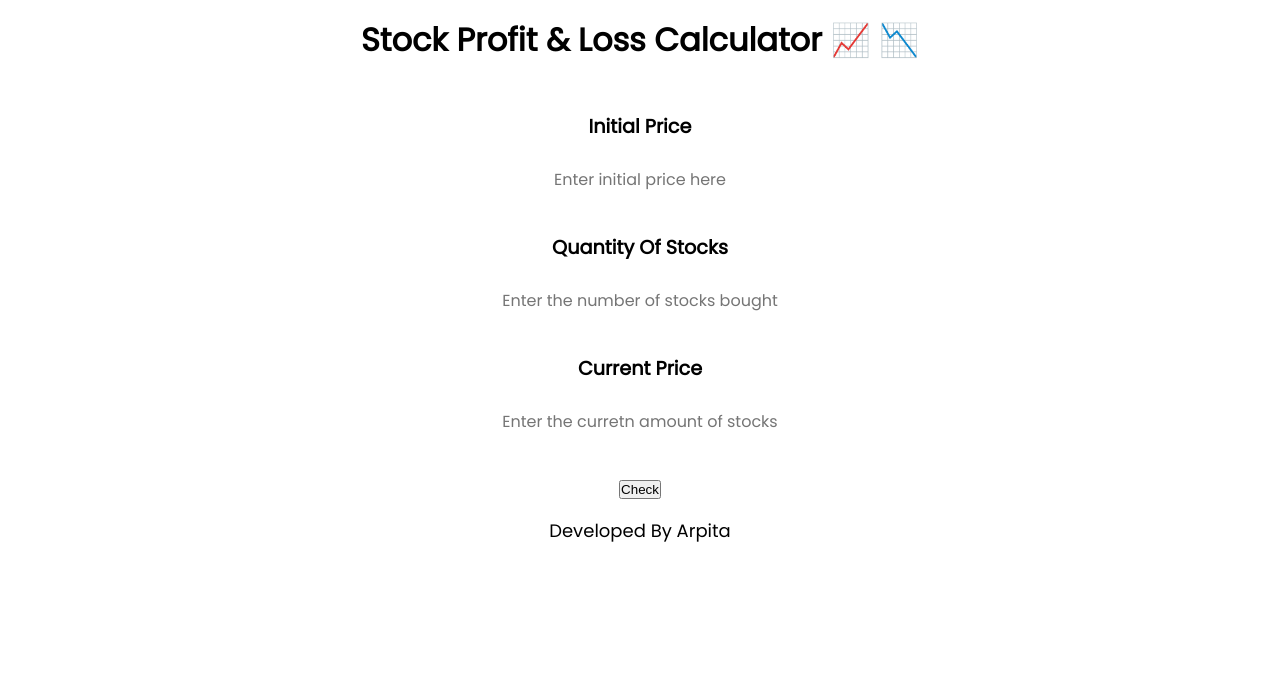
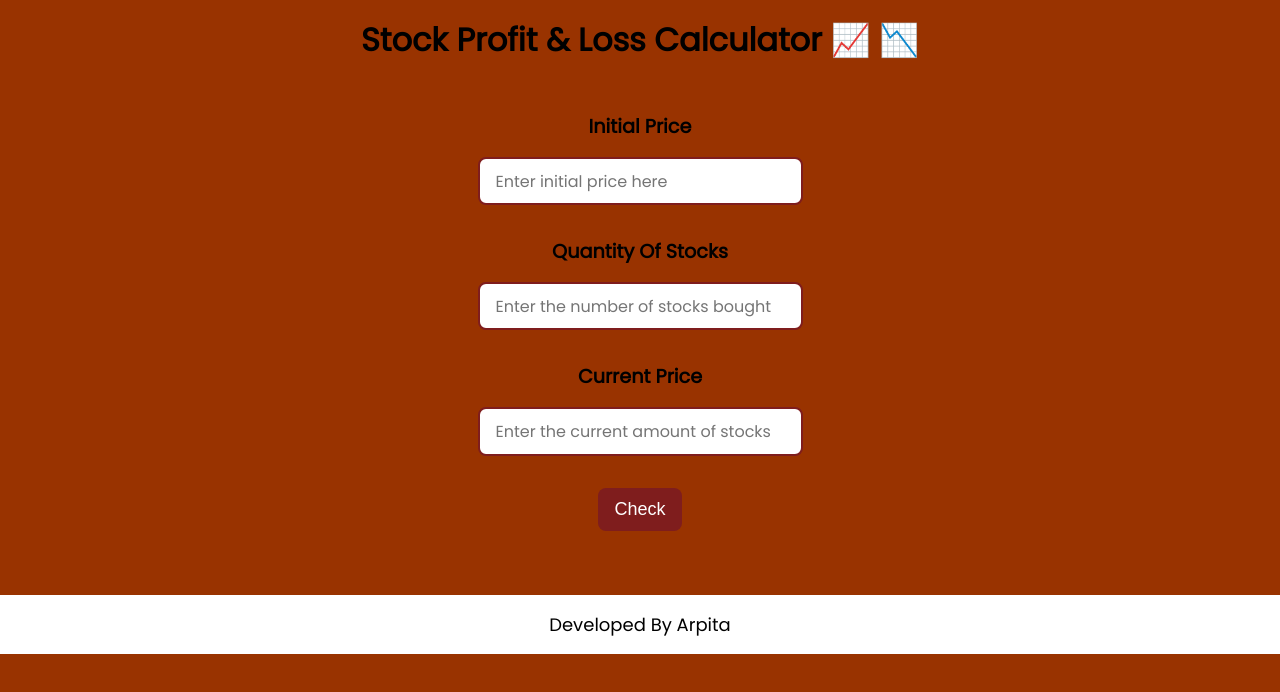
Before and after one commit to arpita-2/stock-purchase-profit-or-loss, a plain HTML site: page index.html in a window 1280 px wide. Drawn offline with Linux system fonts and the light colour scheme.

Commit message:
update: main styling

```diff
--- a/index.html
+++ b/index.html
@@ -29,7 +29,7 @@
 
             <label class="input-label" for="current-price">Current Price
                 <input class="input" type="text" id="current-price"
-                placeholder="Enter the curretn amount of stocks"/>
+                placeholder="Enter the current amount of stocks"/>
             </label>
 
 
--- a/styles.css
+++ b/styles.css
@@ -7,26 +7,25 @@
   box-sizing: border-box;
 }
 
-  * {
-    text-align: center;
-
-}
-
 :root {
-    --primary-color: #ff9966
-    font-family: "Poppins", sans-serif;
+  --primary-color: #7F1D1D;
+  --color: #993300;
 }
 
 body {
-    background-color: var(--primary-color);
   font-family: "Poppins", sans-serif;
   text-align: center;
+  background-color: var(--color) ;
 }
+
 
 header h1 {
   text-align: center;
   padding: 1rem;
+
+
 }
+
 .input-label {
   display: block;
   font-size: larger;
@@ -47,8 +46,8 @@ body {
   font-family: 'Poppins', sans-serif;
 }
 
-      .btn-check {
-        background-color: #992600;
+button{
+  background: var(--primary-color);
   border: none;
   color: #fff;
   padding: 0.7rem 1rem;
@@ -72,15 +71,11 @@ body {
 footer {
   text-align: center;
   padding: 1rem;
-        background-color: #fff;
-
+  background-color: white;
+  margin-top: 4rem;
 }
 
 footer p {
   font-size: large;
   text-align: center;
 }
-
-      .footer-list {
-        margin: 1rem;
-      }
```
Lines whose indentation alone changed are shown as unchanged.
